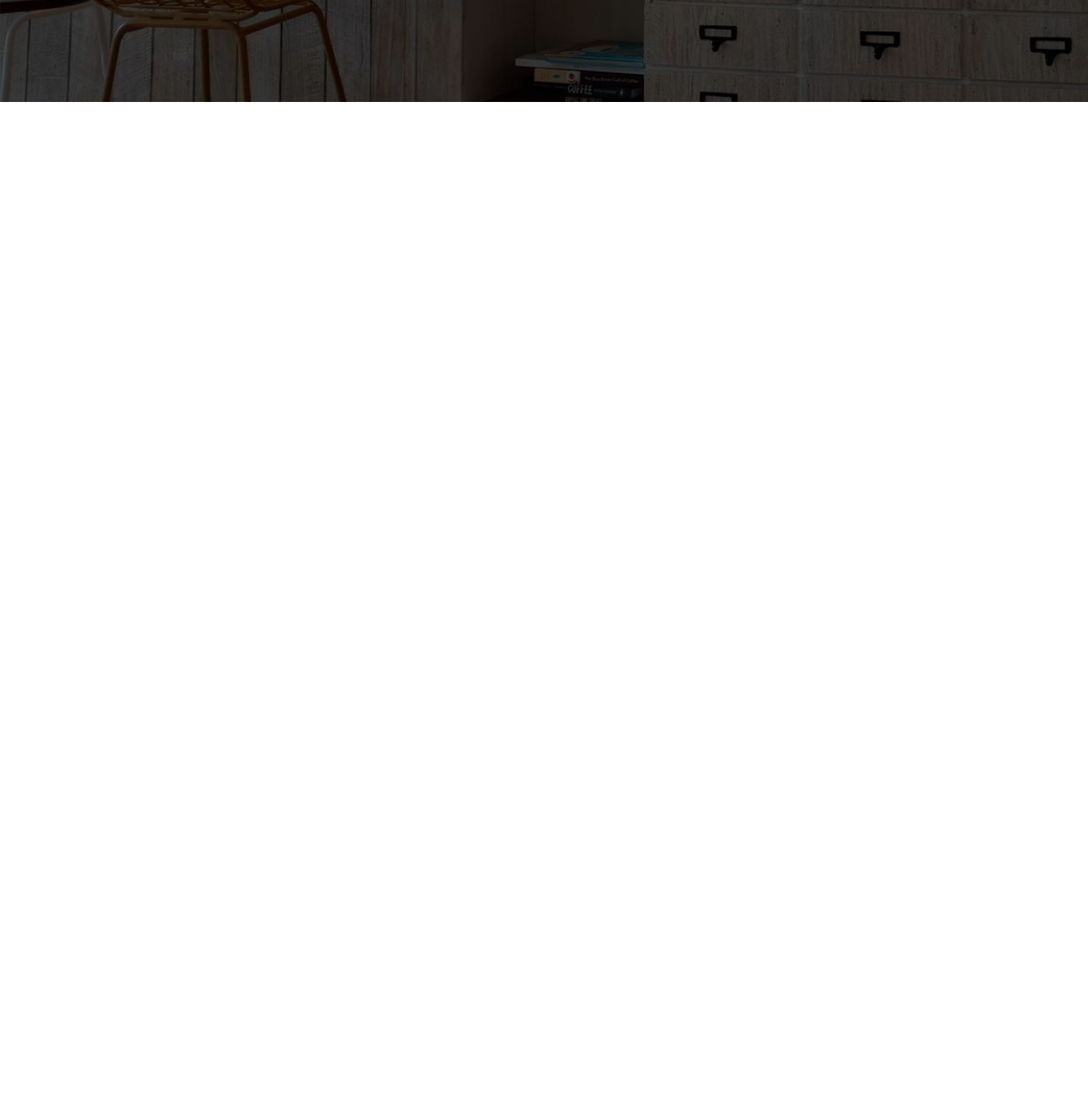
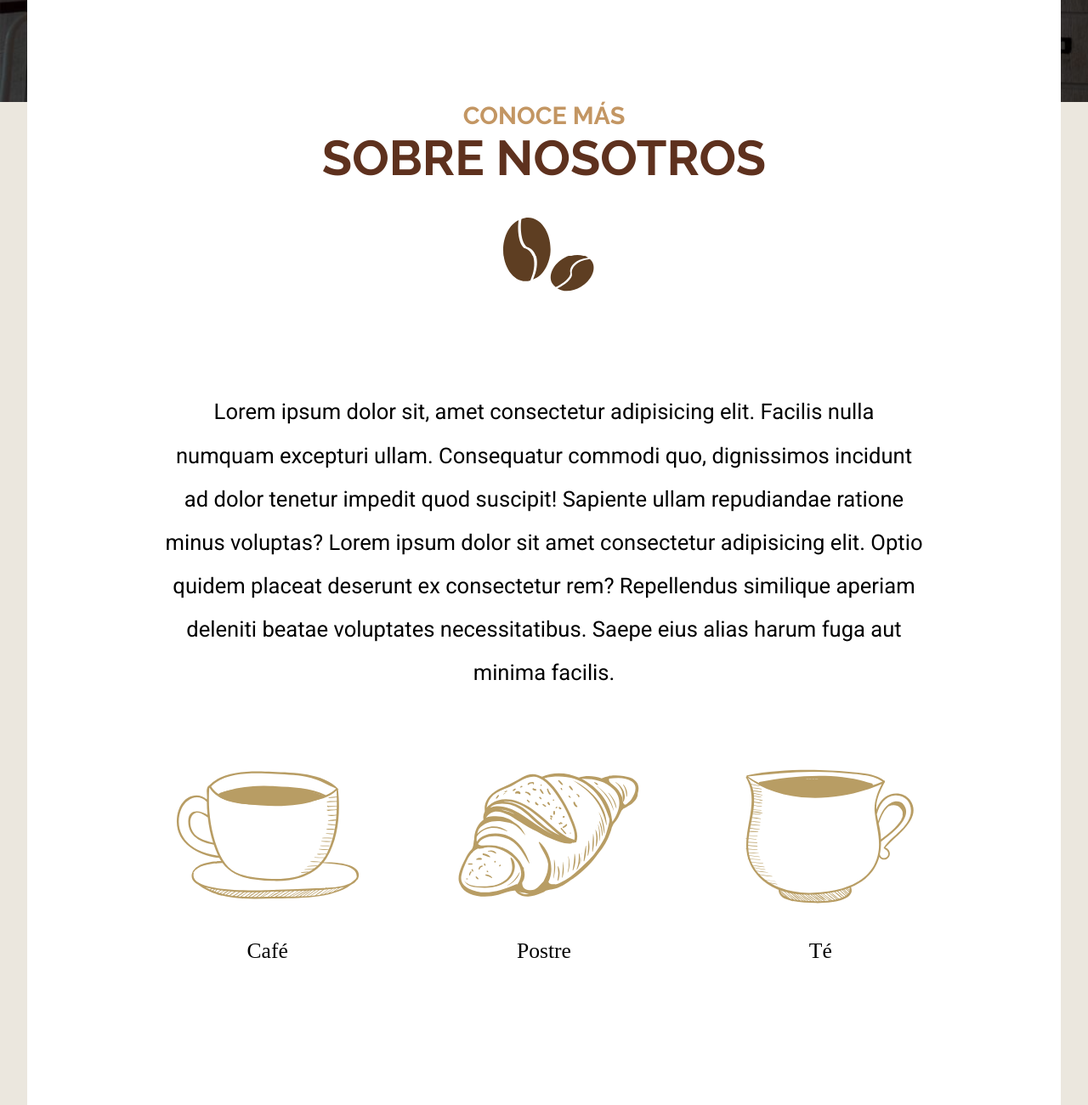
Before and after one commit to alejandro14972/SASS---CAFETERIA, a website: page index.html in a window 1280 px wide. Shown: the part 1000-2300 px from the top of the page at 85% size. Before the commit the page ends 1120 px from the top, so only its background shows below. Drawn offline with Linux system fonts and the light colour scheme; a web font is replaced by a local one.

Commit message:
"Updated CSS styles and added new HTML structure for main content section"

```diff
--- a/index.html
+++ b/index.html
@@ -11,6 +11,8 @@
     <link
         href="https://fonts.googleapis.com/css2?family=Roboto:ital,wght@0,100;0,300;0,400;0,500;0,700;0,900;1,100;1,300;1,400;1,500;1,700;1,900&display=swap"
         rel="stylesheet">
+        <link href="https://fonts.googleapis.com/css2?family=Bona+Nova:wght@400;700&family=Raleway:wght@400;700&family=Roboto:wght@400;700&display=swap" rel="stylesheet">
+
 </head>
 
 <body>
@@ -37,6 +39,37 @@
 
         </div>
     </header>
+
+    <main class="contenedor contenido-principal text-center">
+        <section class="conoce">
+            <h2><span>Conoce más</span> Sobre nosotros</h2>
+            <p>Lorem ipsum dolor sit, amet consectetur adipisicing elit. Facilis nulla numquam excepturi ullam.
+                Consequatur commodi quo, dignissimos incidunt ad dolor tenetur impedit quod suscipit! Sapiente ullam
+                repudiandae ratione minus voluptas?
+                Lorem ipsum dolor sit amet consectetur adipisicing elit. Optio quidem placeat deserunt ex consectetur
+                rem? Repellendus similique aperiam deleniti beatae voluptates necessitatibus. Saepe eius alias harum
+                fuga aut minima facilis.</p>
+        </section>
+        <section class="iconos">
+            <ul class="listado-iconos">
+                <li>
+                    <img src="build/img/icono_cafe.svg" alt="">
+                    <p>Café</p>
+                </li>
+                <li>
+                    <img src="build/img/icono_postre.svg" alt="">
+                    <p>Postre</p>
+                </li>
+                <li>
+                    <img src="build/img/icono_te.svg" alt="">
+                    <p>Té</p>
+                </li>
+            </ul>
+        </section>
+    </main>
+
+
+
 </body>
 
 </html>
--- a/src/scss/app.scss
+++ b/src/scss/app.scss
@@ -1,2 +1,3 @@
 @use 'base'; //añade y compila
 @use 'header';
+@use 'inicio';
--- a/src/scss/base/_globales.scss
+++ b/src/scss/base/_globales.scss
@@ -10,19 +10,21 @@ html{
 }
 
 body{
-    font-family: v.$fuente_principal;
+    font-family: v.$fuenteSecundartia;
     font-size: 1.6rem;
+    background-color: v.$cafeClaro;
 }
 
 p{
     color: v.$negro;
-    font-size: 2rem;
+    font-size: 1.6rem;
+    line-height: 2;
 }
 
 .contenedor{
     width: 95%;
     max-width: 120rem;
-    margin: auto 0;
+    margin:0 auto;
 }
 
 a{
@@ -34,18 +36,8 @@ img{
     display: block;
 }
 
-h1, h2, h3{
-    margin: 0 0 v.$separacion 0;
+ul{
+    list-style: none;
+    padding: 0;
+    margin: 0;
 }
-
-h1{
-    font-size: 4rem;
-}
-
-h2{
-    font-size: 3.6rem;
-}
-
-h3{
-    font-size: 3.2rem;
-}
--- a/src/scss/base/_mixins.scss
+++ b/src/scss/base/_mixins.scss
@@ -22,3 +22,14 @@
         @content;
     }
 }
+
+@mixin grid($columnas, $espaciado) {
+    display: grid;
+    grid-template-columns: repeat($columnas, 1fr);
+    column-gap: $espaciado;
+}
+
+@mixin flex {
+    display: flex;
+    justify-content: space-between;
+}
--- /dev/null
+++ b/src/scss/base/_tipografia.scss
@@ -0,0 +1,35 @@
+@use 'variables' as v;
+h1, h2, h3{
+    font-family: v.$fuentePrincipal;
+    margin: 0 0 v.$separacion 0;
+    text-transform: uppercase;
+    text-align: center;
+}
+
+h1{
+    font-size: 4rem;
+}
+
+h2{
+    font-size: 3.6rem;
+    color: v.$primario;
+    span{
+        color: v.$secundario;
+        font-size: 1.8rem;
+        display: block; //sato de linea
+    }
+    &::after{ /* centrar y mostrar grano de cafe */
+        content: '';
+        display: block;
+        width: 10rem;
+        height: 10rem;
+        margin: 0 auto;
+        background-image: url(../img/cafe.svg);
+        background-size: 10rem;
+
+    }
+}
+
+h3{
+    font-size: 3.2rem;
+}
--- a/src/scss/base/_variables.scss
+++ b/src/scss/base/_variables.scss
@@ -1,6 +1,8 @@
 //fuentes
 
-$fuente_principal: "Roboto", sans-serif;
+$fuentePrincipal: "Raleway", sans-serif;
+$fuenteSecundartia: 'Roboto', sans-serif;
+$fuenteCursiva: 'Bona Nova', serif;
 
 //medias queries
 
--- a/src/scss/base/index.scss
+++ b/src/scss/base/index.scss
@@ -1,5 +1,7 @@
    //añade pero no compila
 @forward 'normalize';
 @forward 'variables';
+@forward 'mixins';
 @forward 'globales';
+@forward 'tipografia';
 @forward 'utilidades';
--- /dev/null
+++ b/src/scss/inicio/_contenido.scss
@@ -0,0 +1,11 @@
+@use 'base/variables' as v;
+@use 'base/mixins' as m;
+.contenido-principal {
+    background-color: v.$blanco;
+    padding: 5rem 2rem;
+    @include m.tablet {
+        padding: 10rem;
+        margin-top: -10rem;
+        position: relative;
+    }
+}
--- /dev/null
+++ b/src/scss/inicio/_iconos.scss
@@ -0,0 +1,22 @@
+@use 'base/variables' as v;
+@use 'base/mixins' as m;
+
+.iconos {
+    margin-top: 5rem;
+
+    .listado-iconos {
+
+        img{
+            margin: 0 auto;
+        }
+
+        p {
+            font-family: v.$fuenteCursiva;
+        }
+
+        @include m.tablet {
+            @include m.grid(3, 5rem);
+        }
+    }
+
+}
--- /dev/null
+++ b/src/scss/inicio/index.scss
@@ -0,0 +1,2 @@
+@forward 'contenido';
+@forward 'iconos';
```
Also changed, not shown: build/css/app.css.
